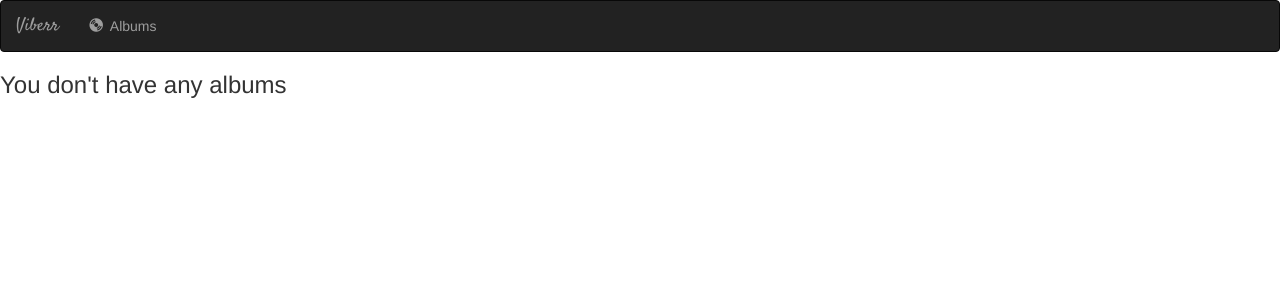
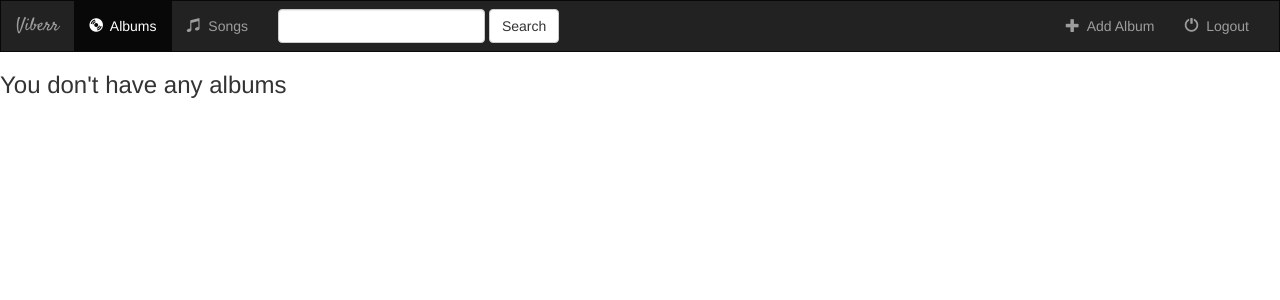
Before and after one commit to alegoriyas/website, a Django app: page /music/ in a window 1280 px wide. Shown: the top 300 px of the page. Run offline with Django 3.2, Linux system fonts and the light colour scheme; data that the repository does not hold is empty; some libraries are stand-ins or nearby versions.

Commit message:
Finished navbar

```diff
--- a/website/music/static/music/style.css
+++ b/website/music/static/music/style.css
@@ -7,6 +7,7 @@ ul.errorlist > li {
     list-style: none;
 }
 
+/* corner navbar */
 .navbar {
     border-radius: 0;
 }
--- a/website/music/templates/music/index.html
+++ b/website/music/templates/music/index.html
@@ -1,9 +1,9 @@
 <!-- Loads the path to your static files -->
 
 {% load staticfiles  %}
-<link rel="stylesheet" type="text/css" href="{% static 'music/style.css' %}" />
 <link href='https://fonts.googleapis.com/css?family=Satisfy' rel='stylesheet' type='text/css' />
 <link rel="stylesheet" href="https://maxcdn.bootstrapcdn.com/bootstrap/3.3.6/css/bootstrap.min.css">
+<link rel="stylesheet" type="text/css" href="{% static 'music/style.css' %}" />
 <script src="https://ajax.googleapis.com/ajax/libs/jquery/1.12.0/jquery.min.js"></script>
 <script src="https://maxcdn.bootstrapcdn.com/bootstrap/3.3.6/js/bootstrap.min.js"></script>
 
@@ -24,10 +24,38 @@
         <!-- Items -->
         <div class="collapse navbar-collapse" id="topNavBar">
             <ul class="nav navbar-nav">
-                <li class="">
+                <li class="active">
                     <a href="{% url 'music:index' %}">
                         <span class="glyphicon glyphicon-cd" aria-hidden="true"></span>&nbsp;
                         Albums
+                    </a>
+                </li>
+                <li class="">
+                    <a href="#">
+                        <span class="glyphicon glyphicon-music" aria-hidden="true"></span>&nbsp;
+                        Songs
+                    </a>
+                </li>
+            </ul>
+
+            <form class="navbar-form navbar-left" role="search" method="get" action="#">
+                <div class="form-group">
+                    <input type="text" class="form-control" name="q" value=""/>
+                    <button type="submit" class="btn btn-default">Search</button>
+                </div>
+            </form>
+
+            <ul class="nav navbar-nav navbar-right">
+                <li class="">
+                    <a href="#">
+                        <span class="glyphicon glyphicon-plus" aria-hidden="true"></span>&nbsp;
+                        Add Album
+                    </a>
+                </li>
+                <li class="">
+                    <a href="#">
+                        <span class="glyphicon glyphicon-off" aria-hidden="true"></span>&nbsp;
+                        Logout
                     </a>
                 </li>
             </ul>
```
